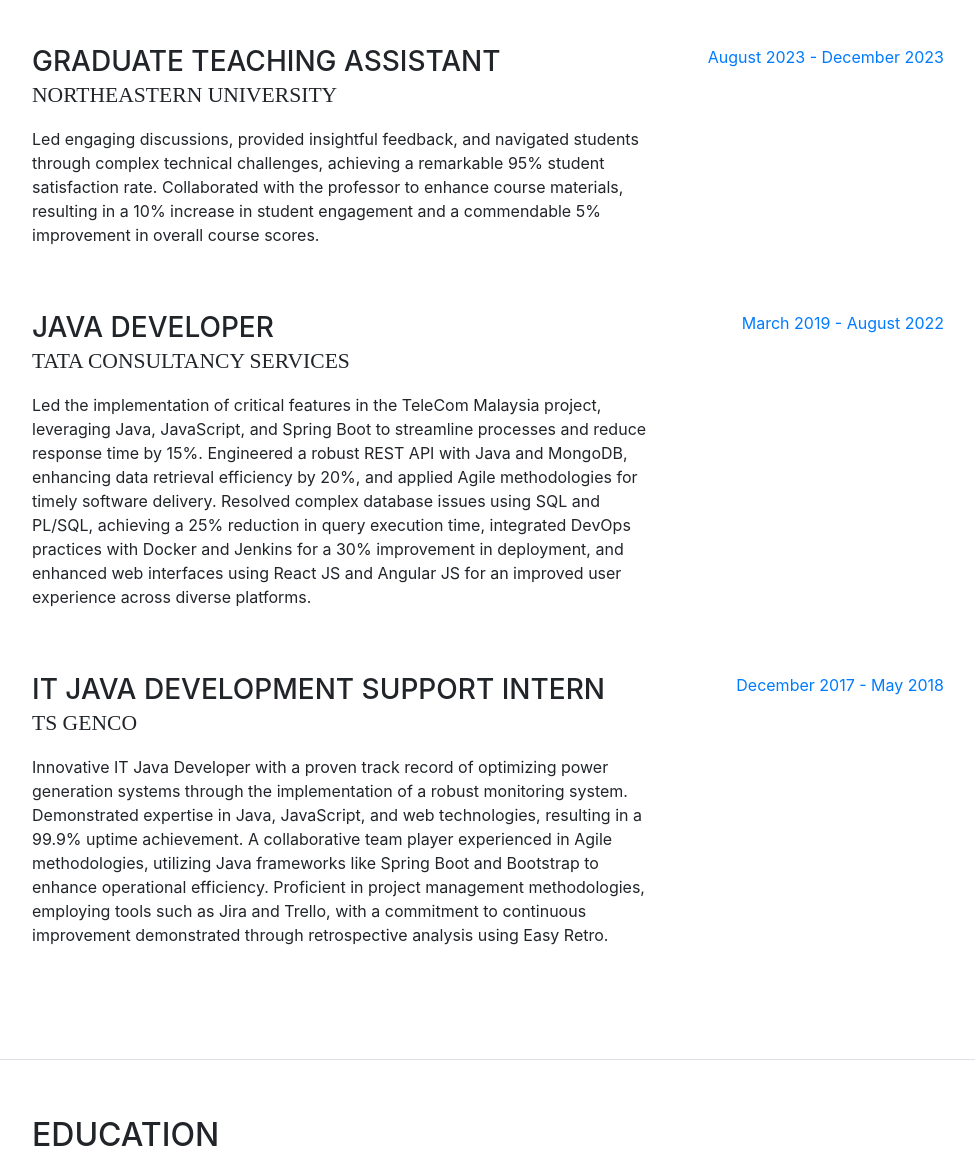
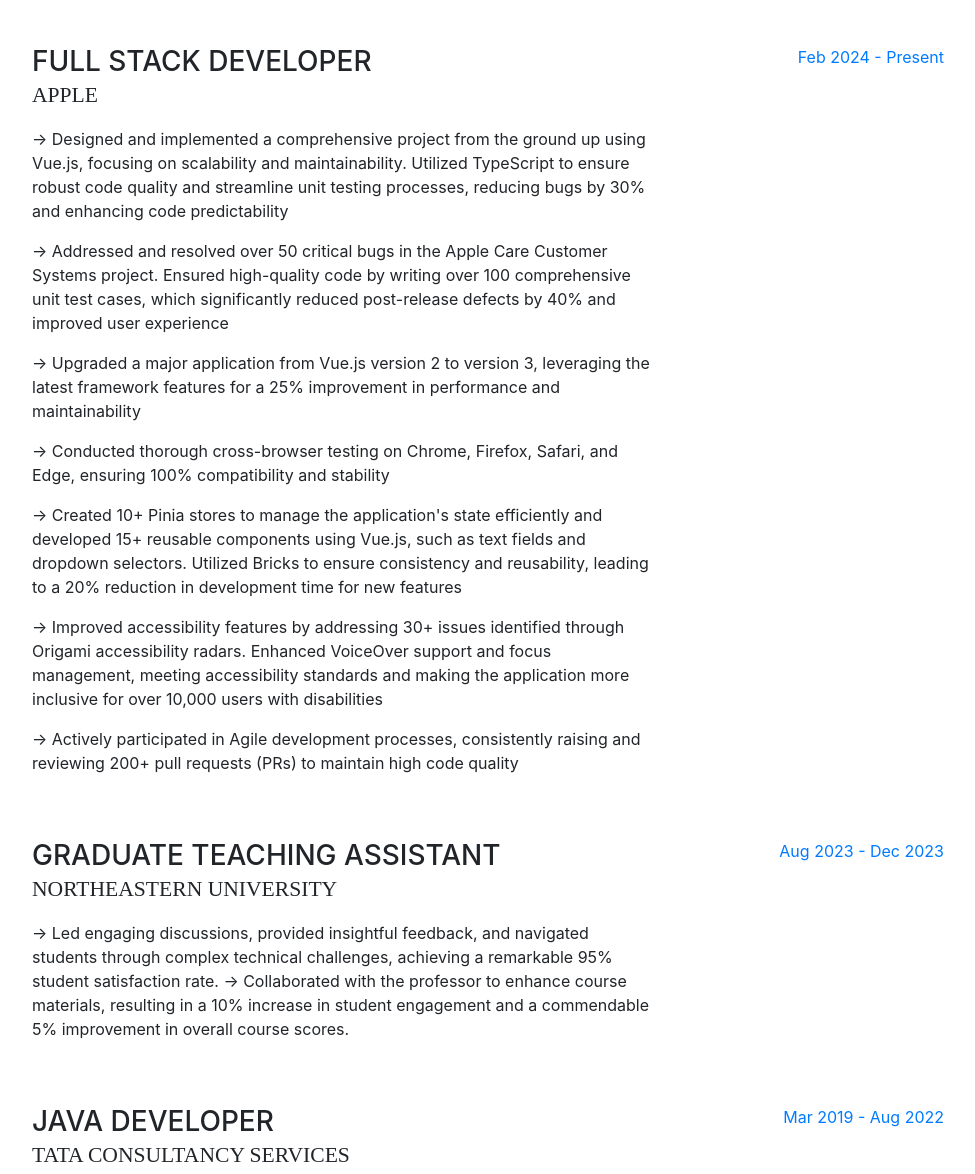
Before and after one commit to sriaekkati/Sri_Portfolio, a website with bundled scripts: page index.html in a window 1280 px wide. Shown: the part 889-2063 px from the top of the page, without its empty margins (288-1263 px from the left). Built offline with nearby package versions, Linux system fonts and the light colour scheme; a web font is replaced by a local one.

Commit message:
Work Update

```diff
--- a/index.html
+++ b/index.html
@@ -46,7 +46,7 @@
             <a class="nav-link js-scroll-trigger" href="#experience">Experience</a>
           </li>
           <li class="nav-item">
-            <a class="nav-link js-scroll-trigger" href="#education">Education</a>
+            <a class="nav-link js-scroll-trigger" href="#education">Qualification</a>
           </li>
           <li class="nav-item">
             <a class="nav-link js-scroll-trigger" href="#skills">Skills</a>
@@ -68,10 +68,10 @@
           <h1 class="mb-0">Sri V Reddy
             <span class="text-primary">Aekkati</span>
           </h1>
-          <div class="subheading mb-5"> Los Angeles, CA, 90815  · +1 (617) 238-4348  ·
+          <div class="subheading mb-5"> Austin, TX 78727 · +1 (617) 238-4348 ·
             <a href="mailto:sri.aekkati@gmail.com">sri.aekkati@gmail.com</a>
           </div>
-          <p class="mb-5">Results-driven Java Developer with over 3.5 years of experience excelling in full-stack development using Java/J2EE technologies. Specialized in Spring Framework, particularly Spring MVC and Spring Boot, with hands-on proficiency in crafting robust RESTful services. Expertise extends to web development utilizing HTML, CSS, Bootstrap, and JavaScript, including frameworks like Angular and React. Proven track record in designing and implementing server-client and web-based applications, applying design patterns for resilient client-side models. Adept in Agile methodologies, Test-Driven Development (TDD), and SCRUM, ensuring the delivery of high-quality software. Experienced in XML-based protocols, RDBMS design, and web services. Driven software engineer dedicated to crafting efficient and innovative solutions, with strong problem-solving skills. Seeking a role that not only advances technical expertise but also allows for impactful contributions to a global community.</p>
+          <p class="mb-5">Results-driven Java Developer with over 3 years of experience excelling in full-stack development using Java/J2EE technologies. Specialized in Spring Framework, particularly Spring MVC and Spring Boot, with hands-on proficiency in crafting robust RESTful services. Expertise extends to web development utilizing HTML, CSS, Bootstrap, and JavaScript, including frameworks like Angular and React. Proven track record in designing and implementing server-client and web-based applications, applying design patterns for resilient client-side models. Adept in Agile methodologies, Test-Driven Development (TDD), and SCRUM, ensuring the delivery of high-quality software. Experienced in XML-based protocols, RDBMS design, and web services. Driven software engineer dedicated to crafting efficient and innovative solutions, with strong problem-solving skills. Seeking a role that not only advances technical expertise but also allows for impactful contributions to a global community.</p>
           <ul class="list-inline list-social-icons mb-0">
             <li class="list-inline-item">
               <a href="https://www.linkedin.com/in/sriaekkati">
@@ -107,13 +107,44 @@
 
           <div class="resume-item d-flex flex-column flex-md-row mb-5">
             <div class="resume-content mr-auto">
+              <h3 class="mb-0">Full Stack Developer</h3>
+              <div class="subheading mb-3">Apple</div>
+              <p>
+                -> Designed and implemented a comprehensive project from the ground up using Vue.js, focusing on scalability and maintainability. Utilized TypeScript to ensure robust code quality and streamline unit testing processes, reducing bugs by 30% and enhancing code predictability              </p>
+              <p>
+                -> Addressed and resolved over 50 critical bugs in the Apple Care Customer Systems project. Ensured high-quality code by writing over 100 comprehensive unit test cases, which significantly reduced post-release defects by 40% and improved user experience
+              </p>
+              <p>
+                -> Upgraded a major application from Vue.js version 2 to version 3, leveraging the latest framework features for a 25% improvement in performance and maintainability
+              </p>
+              <p>
+                -> Conducted thorough cross-browser testing on Chrome, Firefox, Safari, and Edge, ensuring 100% compatibility and stability
+              </p>
+              <p>
+                -> Created 10+ Pinia stores to manage the application's state efficiently and developed 15+ reusable components using Vue.js, such as text fields and dropdown selectors. Utilized Bricks to ensure consistency and reusability, leading to a 20% reduction in development time for new features
+              </p>
+              <p>
+                -> Improved accessibility features by addressing 30+ issues identified through Origami accessibility radars. Enhanced VoiceOver support and focus management, meeting accessibility standards and making the application more inclusive for over 10,000 users with disabilities
+              </p>
+              <p>
+                -> Actively participated in Agile development processes, consistently raising and reviewing 200+ pull requests (PRs) to maintain high code quality
+              </p>
+            </div>
+            <div class="resume-date text-md-right">
+              <span class="text-primary">Feb 2024 - Present</span>
+            </div>
+          </div>
+
+          <div class="resume-item d-flex flex-column flex-md-row mb-5">
+            <div class="resume-content mr-auto">
               <h3 class="mb-0">Graduate Teaching Assistant</h3>
               <div class="subheading mb-3">Northeastern University</div>
               <p>
-                Led engaging discussions, provided insightful feedback, and navigated students through complex technical challenges, achieving a remarkable 95% student satisfaction rate. Collaborated with the professor to enhance course materials, resulting in a 10% increase in student engagement and a commendable 5% improvement in overall course scores.</p>
+                -> Led engaging discussions, provided insightful feedback, and navigated students through complex technical challenges, achieving a remarkable 95% student satisfaction rate.
+                -> Collaborated with the professor to enhance course materials, resulting in a 10% increase in student engagement and a commendable 5% improvement in overall course scores.</p>
             </div>
             <div class="resume-date text-md-right">
-              <span class="text-primary">August 2023 - December 2023</span>
+              <span class="text-primary">Aug 2023 - Dec 2023</span>
             </div>
           </div>
 
@@ -122,10 +153,13 @@
               <h3 class="mb-0">Java Developer</h3>
               <div class="subheading mb-3">Tata Consultancy Services</div>
               <p>
-                Led the implementation of critical features in the TeleCom Malaysia project, leveraging Java, JavaScript, and Spring Boot to streamline processes and reduce response time by 15%. Engineered a robust REST API with Java and MongoDB, enhancing data retrieval efficiency by 20%, and applied Agile methodologies for timely software delivery. Resolved complex database issues using SQL and PL/SQL, achieving a 25% reduction in query execution time, integrated DevOps practices with Docker and Jenkins for a 30% improvement in deployment, and enhanced web interfaces using React JS and Angular JS for an improved user experience across diverse platforms.</p>
+                -> Led the implementation of critical features in the TeleCom Malaysia project, leveraging Java, JavaScript, and Spring Boot to streamline processes and reduce response time by 15%.
+                -> Engineered a robust REST API with Java and MongoDB, enhancing data retrieval efficiency by 20%, and applied Agile methodologies for timely software delivery.
+                -> Resolved complex database issues using SQL and PL/SQL, achieving a 25% reduction in query execution time
+                -> Integrated DevOps practices with Docker and Jenkins for a 30% improvement in deployment, and enhanced web interfaces using React JS and Angular JS for an improved user experience across diverse platforms.</p>
             </div>
             <div class="resume-date text-md-right">
-              <span class="text-primary">March 2019 - August 2022</span>
+              <span class="text-primary">Mar 2019 - Aug 2022</span>
             </div>
           </div>
 
@@ -134,11 +168,14 @@
               <h3 class="mb-0">IT Java Development Support Intern</h3>
               <div class="subheading mb-3">TS GENCO</div>
               <p>
-                Innovative IT Java Developer with a proven track record of optimizing power generation systems through the implementation of a robust monitoring system. Demonstrated expertise in Java, JavaScript, and web technologies, resulting in a 99.9% uptime achievement. A collaborative team player experienced in Agile methodologies, utilizing Java frameworks like Spring Boot and Bootstrap to enhance operational efficiency. Proficient in project management methodologies, employing tools such as Jira and Trello, with a commitment to continuous improvement demonstrated through retrospective analysis using Easy Retro.
+                -> Innovative IT Java Developer with a proven track record of optimizing power generation systems through the implementation of a robust monitoring system.
+                -> Demonstrated expertise in Java, JavaScript, and web technologies, resulting in a 99.9% uptime achievement.
+                -> A collaborative team player experienced in Agile methodologies, utilizing Java frameworks like Spring Boot and Bootstrap to enhance operational efficiency.
+                -> Proficient in project management methodologies, employing tools such as Jira and Trello, with a commitment to continuous improvement demonstrated through retrospective analysis using Easy Retro.
               </p>
             </div>
             <div class="resume-date text-md-right">
-              <span class="text-primary">December 2017 - May 2018</span>
+              <span class="text-primary">Dec 2017 - May 2018</span>
             </div>
           </div>
         </div>
@@ -147,7 +184,7 @@
 
       <section class="resume-section p-3 p-lg-5 d-flex flex-column" id="education">
         <div class="my-auto">
-          <h2 class="mb-5">Education</h2>
+          <h2 class="mb-5">Qualification</h2>
 
           <div class="resume-item d-flex flex-column flex-md-row mb-5">
             <div class="resume-content mr-auto">
@@ -157,7 +194,7 @@
               <p>GPA: 3.7/4</p>
             </div>
             <div class="resume-date text-md-right">
-              <span class="text-primary">September 2022 - December 2023</span>
+              <span class="text-primary">Sep 2022 - Dec 2023</span>
             </div>
           </div>
 
```
